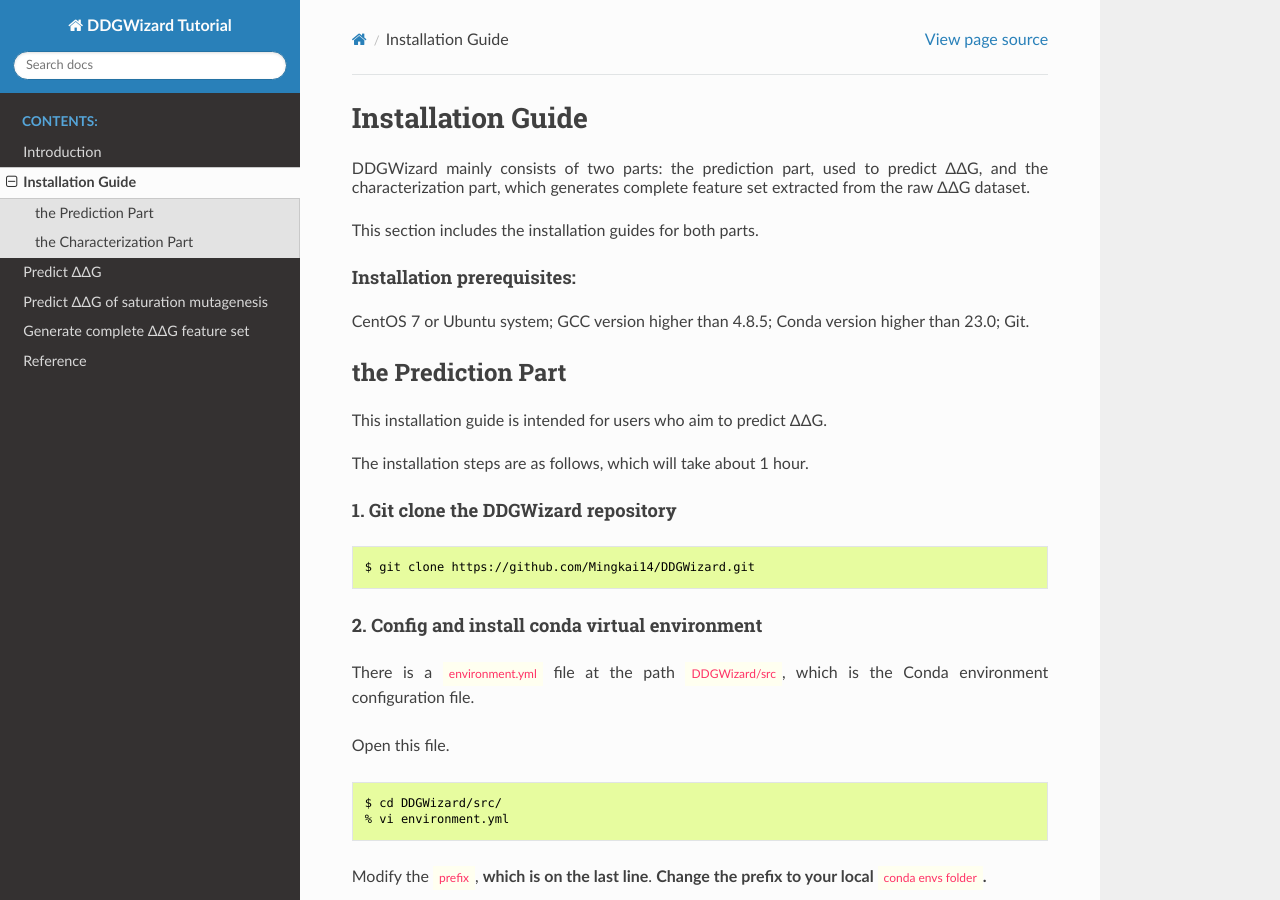
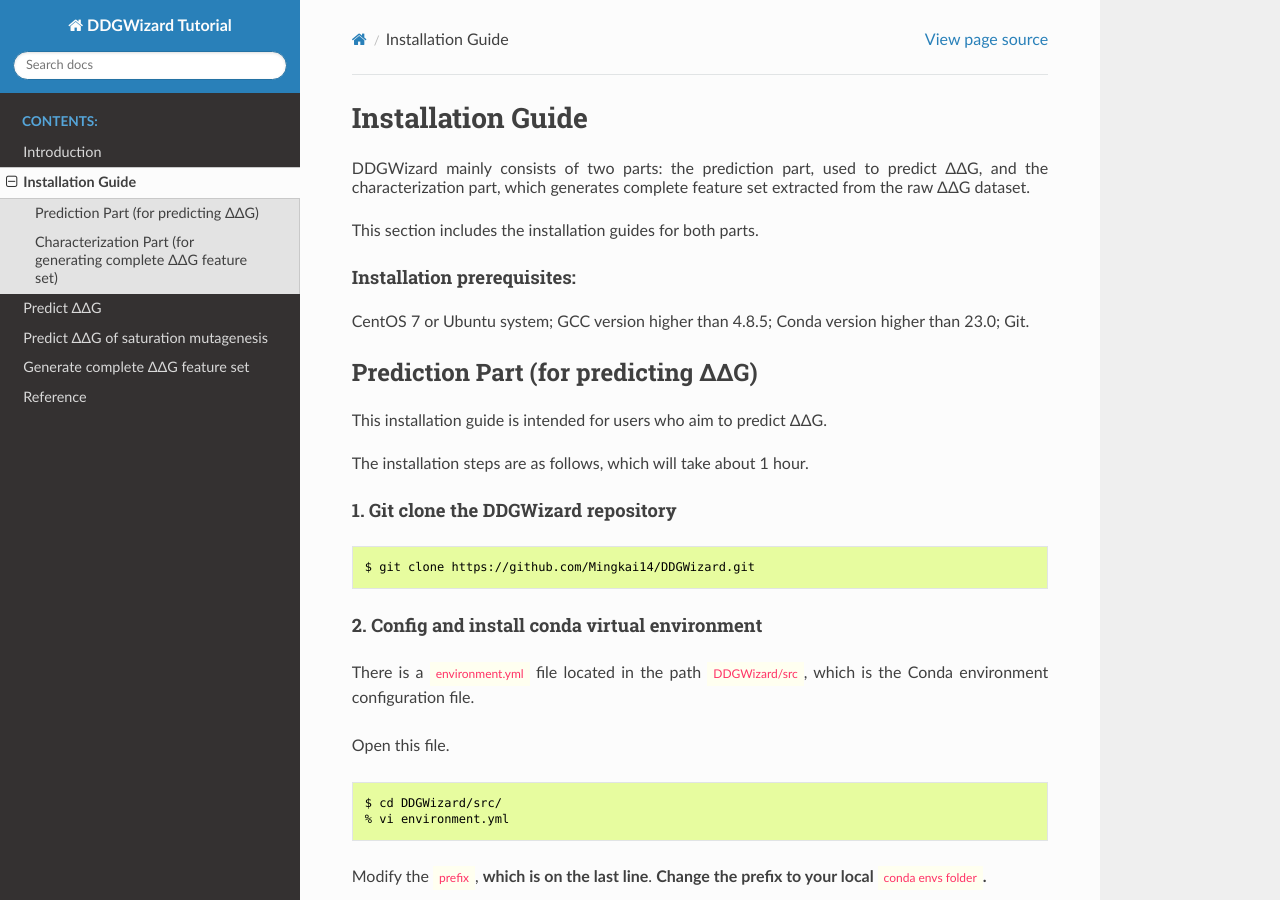
Before and after one commit to Mingkai14/DDGWizard, a Sphinx documentation site: the page built from Docs/Installation_Guide.rst, in a window 1280 px wide and 900 px high. Built offline with Sphinx 7.4.7 and the Read the Docs theme 2.0.0, drawn with Linux system fonts in a browser that asks for light colours; some of the changed text lies outside the part shown.

Commit message:
Update Installation_Guide.rst

```diff
--- a/Docs/Installation_Guide.rst
+++ b/Docs/Installation_Guide.rst
@@ -35,7 +35,7 @@
 
 .. _`the Prediction Part`:
 
-the Prediction Part
+Prediction Part (for predicting ΔΔG)
 -------------------
 
 .. raw:: html
@@ -63,7 +63,7 @@
     <div style="text-align: justify;">
     <h4>2. Config and install conda virtual environment</h4>
     <p></p>
-    <p>There is a <span class="keyword-highlight">environment.yml</span> file at the path <span class="keyword-highlight">DDGWizard/src</span>, which is the Conda environment configuration file.</p>
+    <p>There is a <span class="keyword-highlight">environment.yml</span> file located in the path <span class="keyword-highlight">DDGWizard/src</span>, which is the Conda environment configuration file.</p>
     <p></p>
     <p>Open this file.</p>
     <p></p>
@@ -175,7 +175,7 @@
 
 .. _`the Characterization part`:
 
-the Characterization Part
+Characterization Part (for generating complete ΔΔG feature set)
 ----------------------------------------
 
 .. raw:: html
```
